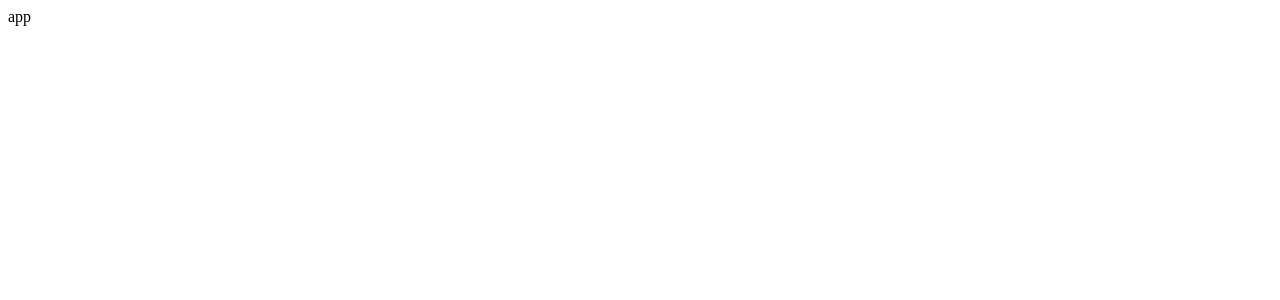
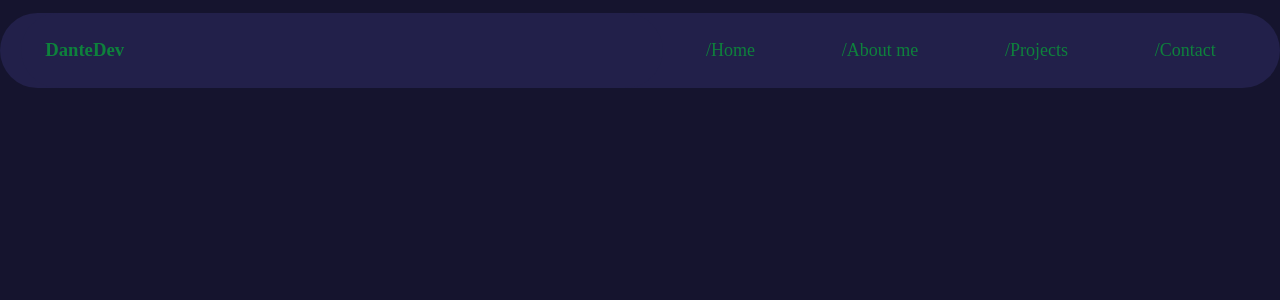
Before and after one commit to DanteDev2102/porfolio, a React (Create React App) app: page /contact in a window 1280 px wide. Shown: the top 300 px of the page. Built offline with nearby package versions, Linux system fonts and the light colour scheme.

Commit message:
feat: header and navbar component

```diff
--- a/package.json
+++ b/package.json
@@ -8,7 +8,9 @@
     "@testing-library/user-event": "^13.2.1",
     "react": "^17.0.2",
     "react-dom": "^17.0.2",
+    "react-router-dom": "^6.2.1",
     "react-scripts": "5.0.0",
+    "sass": "^1.49.7",
     "web-vitals": "^2.1.0"
   },
   "scripts": {
--- a/src/App.jsx
+++ b/src/App.jsx
@@ -1,7 +1,12 @@
 import React from 'react';
+import Header from './Components/Header';
 
 const App = () => {
-	return <div>app</div>;
+	return (
+		<>
+			<Header />
+		</>
+	);
 };
 
 export default App;
--- /dev/null
+++ b/src/Components/Header.jsx
@@ -0,0 +1,15 @@
+import React from 'react';
+import NavBar from './NavBar';
+
+const Header = () => {
+	return (
+		<>
+			<header className="header">
+				<h3 className="header text">DanteDev</h3>
+				<NavBar />
+			</header>
+		</>
+	);
+};
+
+export default Header;
--- /dev/null
+++ b/src/Components/NavBar.jsx
@@ -0,0 +1,32 @@
+import React from 'react';
+
+const NavBar = () => {
+	return (
+		<nav className="navbar">
+			<ul className="navbar__navbar-list">
+				<li className="navbar__list-item">
+					<a className="navbar__link" href="#">
+						/Home
+					</a>
+				</li>
+				<li className="navbar__list-item">
+					<a className="navbar__link" href="#">
+						/About me
+					</a>
+				</li>
+				<li className="navbar__list-item">
+					<a className="navbar__link" href="#">
+						/Projects
+					</a>
+				</li>
+				<li className="navbar__list-item">
+					<a className="navbar__link" href="#">
+						/Contact
+					</a>
+				</li>
+			</ul>
+		</nav>
+	);
+};
+
+export default NavBar;
--- a/src/index.js
+++ b/src/index.js
@@ -1,5 +1,6 @@
 import React from 'react';
 import ReactDOM from 'react-dom';
+import './sass/index.scss';
 import App from './App';
 import reportWebVitals from './reportWebVitals';
 
--- /dev/null
+++ b/src/sass/components/_header.scss
@@ -0,0 +1,11 @@
+.header {
+	background-color: lighten($primary, 8%);
+	color: $font_color;
+	width: 100vw;
+	height: 75px;
+	display: flex;
+	padding: 0 1.3em;
+	align-items: center;
+	border-radius: 40px;
+	margin: 1% 0;
+}
--- /dev/null
+++ b/src/sass/components/_navbar.scss
@@ -0,0 +1,27 @@
+.navbar {
+	background-color: lighten($primary, 8%);
+	font-size: 18px;
+	font-weight: 100;
+	width: 100%;
+}
+
+.navbar__navbar-list {
+	background-color: lighten($primary, 8%);
+	list-style: none;
+	display: flex;
+	justify-content: space-around;
+}
+
+.navbar__list-item {
+	background-color: lighten($primary, 8%);
+}
+
+.navbar__link {
+	color: #0e813c;
+	background-color: lighten($primary, 8%);
+	text-decoration: none;
+	&:hover {
+		color: aqua;
+		text-decoration: underline;
+	}
+}
--- /dev/null
+++ b/src/sass/config/_global.scss
@@ -0,0 +1,6 @@
+* {
+	box-sizing: border-box;
+	padding: 0;
+	margin: 0;
+	background-color: #15142e;
+}
--- /dev/null
+++ b/src/sass/config/_variables.scss
@@ -0,0 +1,2 @@
+$primary: #15142e;
+$font_color: #0e813c;
--- /dev/null
+++ b/src/sass/index.scss
@@ -0,0 +1,5 @@
+@import './config/global';
+@import './config/variables';
+
+@import './components/header';
+@import './components/navbar';
```
Also changed, not shown: src/logo.svg (deleted), 1 other file (tests, documents, lock files or other folders).
